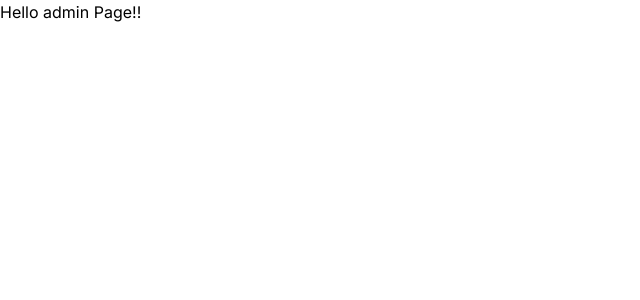
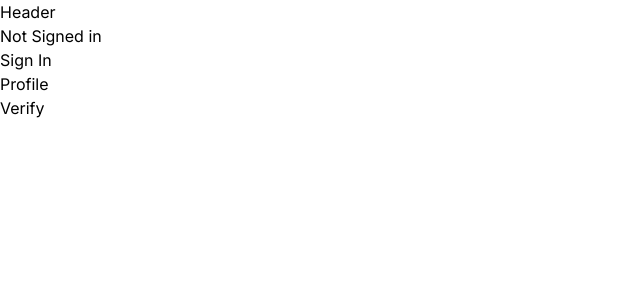
Before and after one commit to Room1097/question-paper-generator, a Next.js app: page /admin in a window 1280 px wide. Shown: the top 300 px of the page, without its empty margins (0-640 px from the left). Built offline with nearby package versions, Linux system fonts and the light colour scheme; no server answers.

Commit message:
Admin Auth Portal

```diff
--- a/app/(admin)/(routes)/admin/dashboard/page copy.tsx
+++ /dev/null
@@ -1,9 +0,0 @@
-import Dashboard from "@/components/Dashboard/Dashboard";
-export default function Admin() {
-  return (
-    <div>
-      <h1>Hello admin Page!!</h1>
-      <Dashboard />
-    </div>
-  );
-}
--- a/app/(admin)/(routes)/admin/dashboard/page.tsx
+++ /dev/null
@@ -1,9 +0,0 @@
-import Dashboard from "@/components/Dashboard/Dashboard";
-export default function Admin() {
-  return (
-    <div>
-      <h1>Hello admin Page!!</h1>
-      <Dashboard />
-    </div>
-  );
-}
--- a/app/(admin)/(routes)/admin/dashboard/profile/page.tsx
+++ /dev/null
@@ -1,9 +0,0 @@
-import Profile from "@/components/Dashboard/Profile";
-
-export default function AdminProfile() {
-  return (
-    <div>
-      <Profile/>
-    </div>
-  );
-}
--- a/app/(admin)/(routes)/admin/dashboard/verify/page.tsx
+++ /dev/null
@@ -1,8 +0,0 @@
-import VerificationPortal from "@/components/Dashboard/VerificationPortal";
-export default function Admin() {
-  return (
-    <div>
-      <VerificationPortal/>
-    </div>
-  );
-}
--- a/app/(admin)/(routes)/admin/login/page.tsx
+++ /dev/null
@@ -1,11 +0,0 @@
-import Login from "@/components/LoginCard/Login";
-import LoginCard from "@/components/LoginCard/loginCard";
-
-export default function Admin() {
-  return (
-    <div>
-      <h1>Hello admin Page!!</h1>
-      <Login/>
-    </div>
-  );
-}
--- a/app/(admin)/(routes)/admin/page.tsx
+++ b/app/(admin)/(routes)/admin/page.tsx
@@ -1,10 +1,14 @@
+import Header from "@/components/Dashboard/Header";
+import SideMenu from "@/components/Dashboard/SideMenu";
+import Login from "@/components/LoginCard/Login";
 import LoginCard from "@/components/LoginCard/loginCard";
 
 export default function Admin() {
   return (
     <div>
-      <h1>Hello admin Page!!</h1>
-      {/* <LoginCard /> */}
+      <Header/>
+      <Login/>
+      <SideMenu/>
     </div>
   );
 }
--- a/components/Dashboard/SideMenu.tsx
+++ b/components/Dashboard/SideMenu.tsx
@@ -1,11 +1,12 @@
 import React from "react";
 const SideMenu = () => {
     return(
-        <ul>
-            <li>Profile</li>
-            <li>Verify</li>
+        <aside>  <ul>
+        <li>Profile</li>
+        <li>Verify</li>
 
-        </ul>)
+    </ul></aside>
+      )
 }
 
 export default SideMenu;
```
